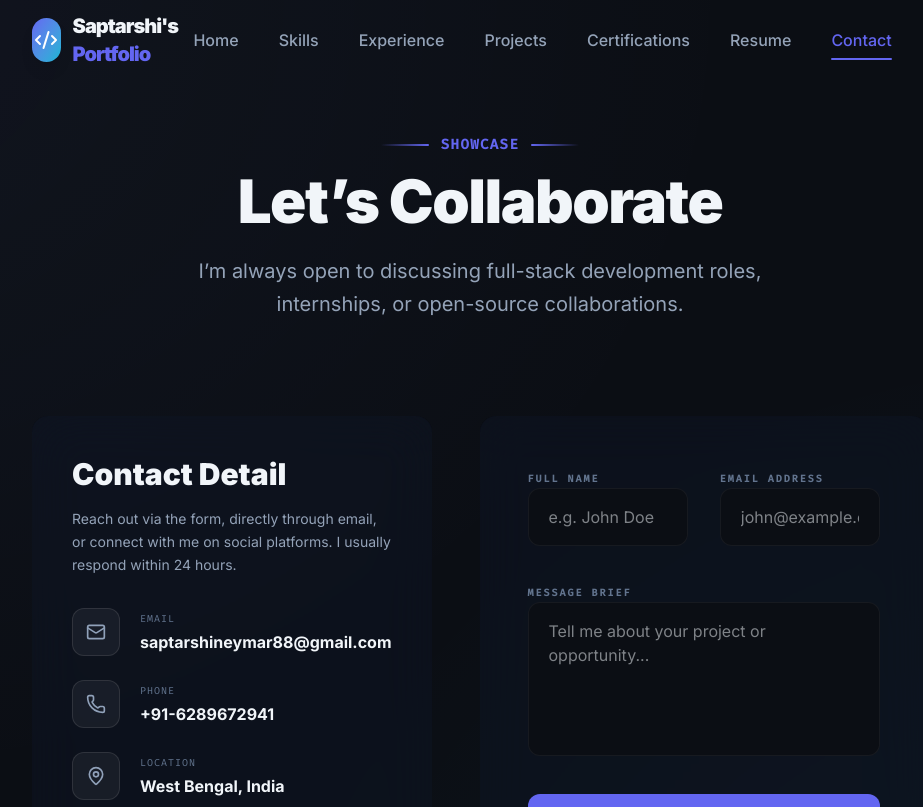
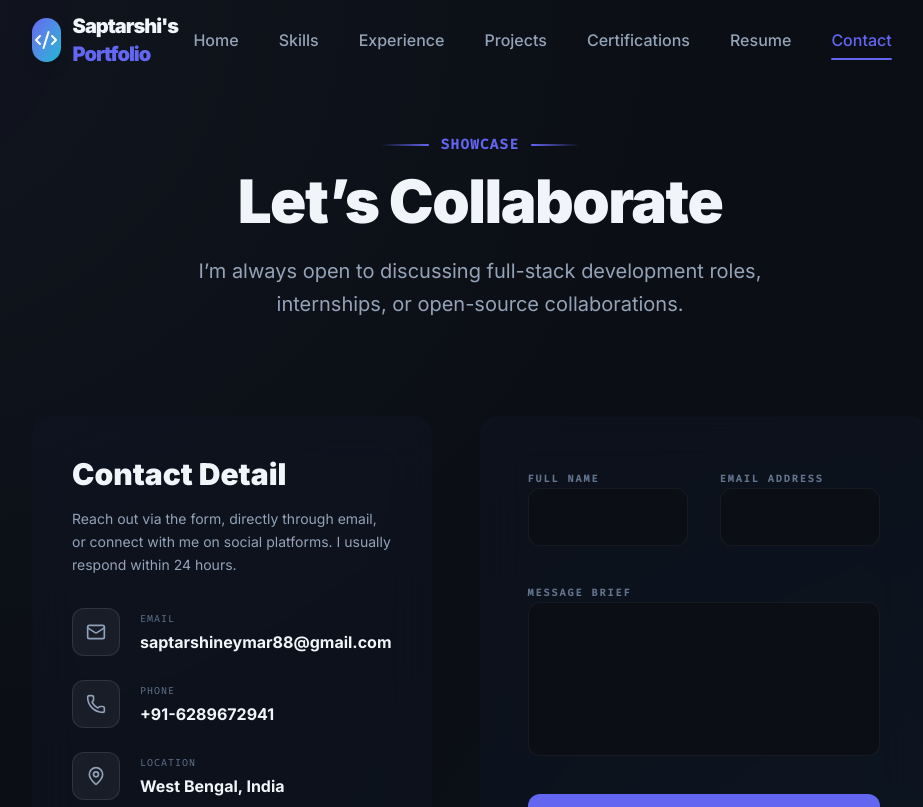
Before and after one commit to SaptarshiBB/portfolio, a React (Vite) app: page /contact in a window 1280 px wide. Shown: the top 807 px of the page, without its empty margins (160-1083 px from the left). Built offline with nearby package versions, Linux system fonts and the light colour scheme.

Commit message:
Clear placeholder text in Contact form inputs
Removed placeholder text from input fields in Contact form.

```diff
--- a/src/pages/Contact.jsx
+++ b/src/pages/Contact.jsx
@@ -120,7 +120,7 @@ export default function Contact() {
                       required
                       value={formState.name}
                       onChange={(e) => setFormState({ ...formState, name: e.target.value })}
-                      placeholder="e.g. John Doe"
+                      placeholder=""
                       className="w-full border rounded-xl px-5 py-4 focus:outline-none focus:border-primary transition-all"
                       style={{ backgroundColor: 'var(--bg-page)', color: 'var(--text-main)', borderColor: 'var(--border-main)' }}
                     />
@@ -132,7 +132,7 @@ export default function Contact() {
                       required
                       value={formState.email}
                       onChange={(e) => setFormState({ ...formState, email: e.target.value })}
-                      placeholder="john@example.com"
+                      placeholder=""
                       className="w-full border rounded-xl px-5 py-4 focus:outline-none focus:border-primary transition-all"
                       style={{ backgroundColor: 'var(--bg-page)', color: 'var(--text-main)', borderColor: 'var(--border-main)' }}
                     />
@@ -146,7 +146,7 @@ export default function Contact() {
                     rows="5"
                     value={formState.message}
                     onChange={(e) => setFormState({ ...formState, message: e.target.value })}
-                    placeholder="Tell me about your project or opportunity..."
+                    placeholder=""
                     className="w-full border rounded-xl px-5 py-4 focus:outline-none focus:border-primary transition-all resize-none"
                     style={{ backgroundColor: 'var(--bg-page)', color: 'var(--text-main)', borderColor: 'var(--border-main)' }}
                   ></textarea>
```
